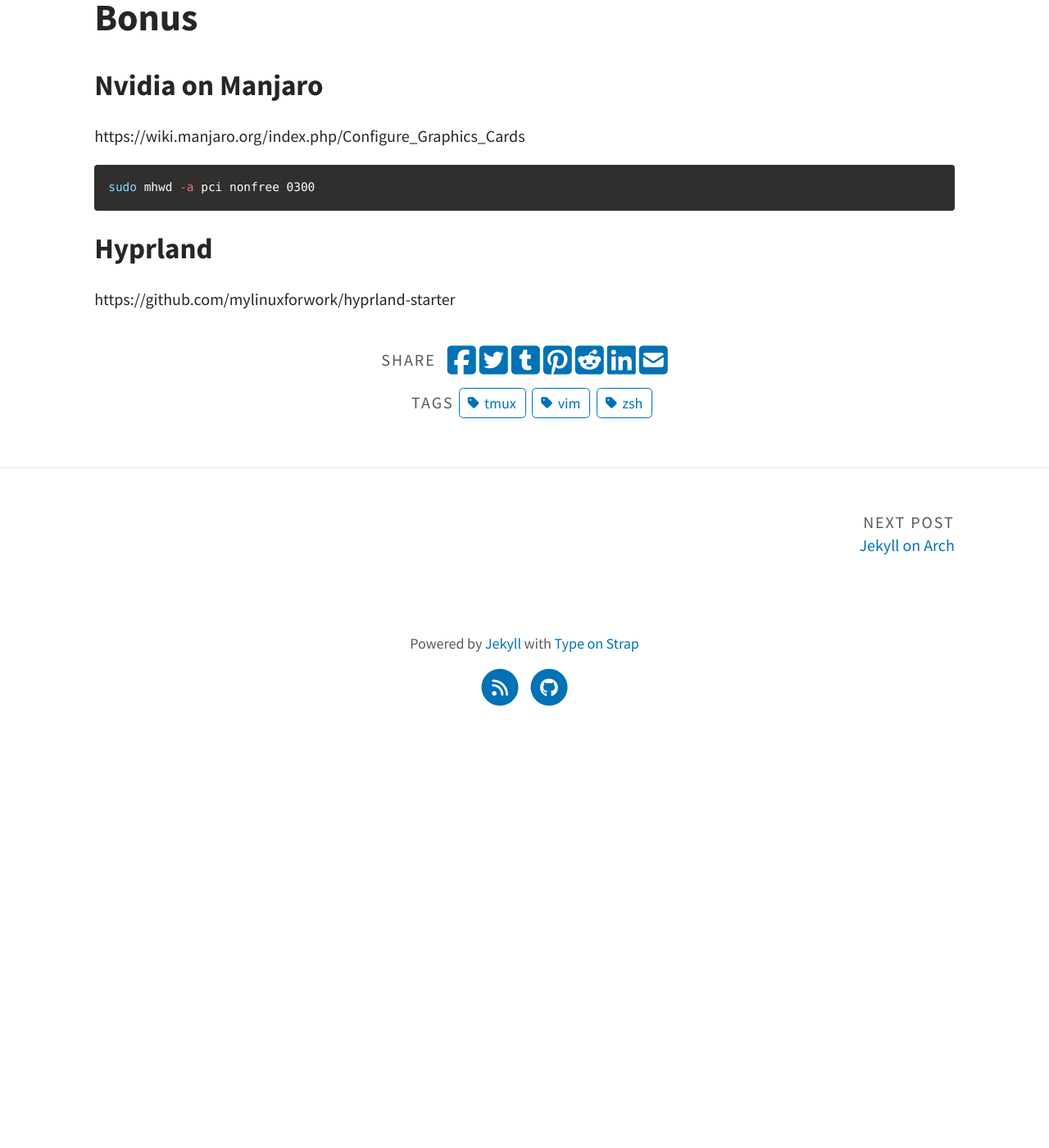
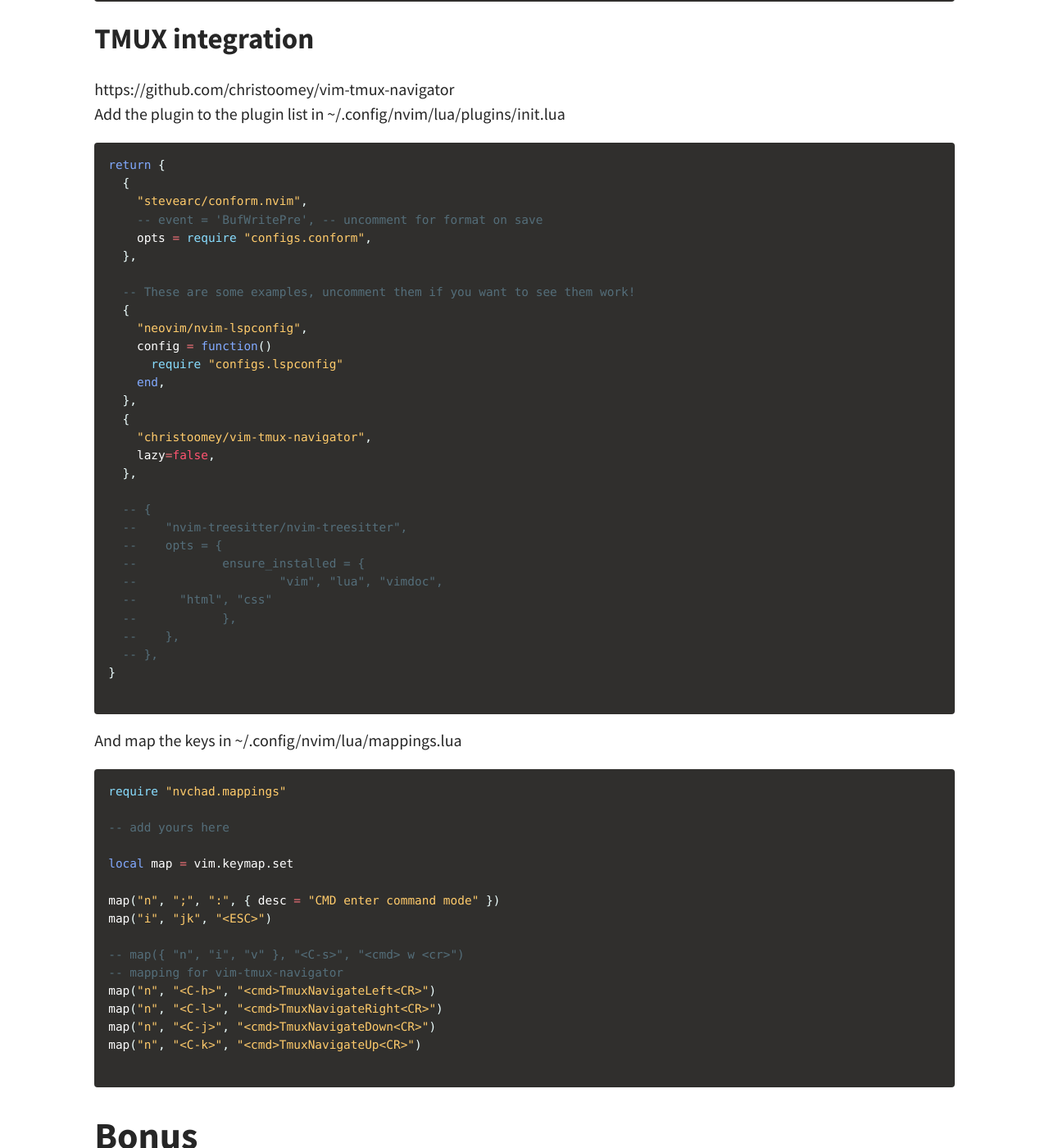
Before and after one commit to cristalcorp/cristalcorp.github.io, a Jekyll site: the page built from _posts/2024-09-21-Terminal.md, in a window 1280 px wide and 1400 px high, scrolled down 3072 px. Shown: the whole window at 82% size. Built offline with Jekyll 4.4.1, drawn with Linux system fonts in a browser that asks for light colours; a script that is not in the unit is left out; before the commit the page ends 3972 px from its top, so only the background shows below that; some of the changed text lies outside the part shown.

Commit message:
terminal

````diff
--- a/_posts/2024-09-21-Terminal.md
+++ b/_posts/2024-09-21-Terminal.md
@@ -81,10 +81,66 @@ rm -rf ~/.config/nvim
 rm -rf ~/.local/state/nvim
 rm -rf ~/.local/share/nvim
 ```
+Then install the required plugins
+```bash
+:mason
+lua-language-server # confirm with i
+# quit with q
+```
 
 ## TMUX integration
+https://github.com/christoomey/vim-tmux-navigator
+Add the plugin to the plugin list in ~/.config/nvim/lua/plugins/init.lua
+```lua
+return {
+  {
+    "stevearc/conform.nvim",
+    -- event = 'BufWritePre', -- uncomment for format on save
+    opts = require "configs.conform",
+  },
 
-```bash
+  -- These are some examples, uncomment them if you want to see them work!
+  {
+    "neovim/nvim-lspconfig",
+    config = function()
+      require "configs.lspconfig"
+    end,
+  },
+  {
+    "christoomey/vim-tmux-navigator",
+    lazy=false,
+  },
+
+  -- {
+  --    "nvim-treesitter/nvim-treesitter",
+  --    opts = {
+  --            ensure_installed = {
+  --                    "vim", "lua", "vimdoc",
+  --      "html", "css"
+  --            },
+  --    },
+  -- },
+}
+
+```
+And map the keys in ~/.config/nvim/lua/mappings.lua
+```lua
+require "nvchad.mappings"
+
+-- add yours here
+
+local map = vim.keymap.set
+
+map("n", ";", ":", { desc = "CMD enter command mode" })
+map("i", "jk", "<ESC>")
+
+-- map({ "n", "i", "v" }, "<C-s>", "<cmd> w <cr>")
+-- mapping for vim-tmux-navigator
+map("n", "<C-h>", "<cmd>TmuxNavigateLeft<CR>")
+map("n", "<C-l>", "<cmd>TmuxNavigateRight<CR>")
+map("n", "<C-j>", "<cmd>TmuxNavigateDown<CR>")
+map("n", "<C-k>", "<cmd>TmuxNavigateUp<CR>")
+
 ```
 
 # Bonus
````
